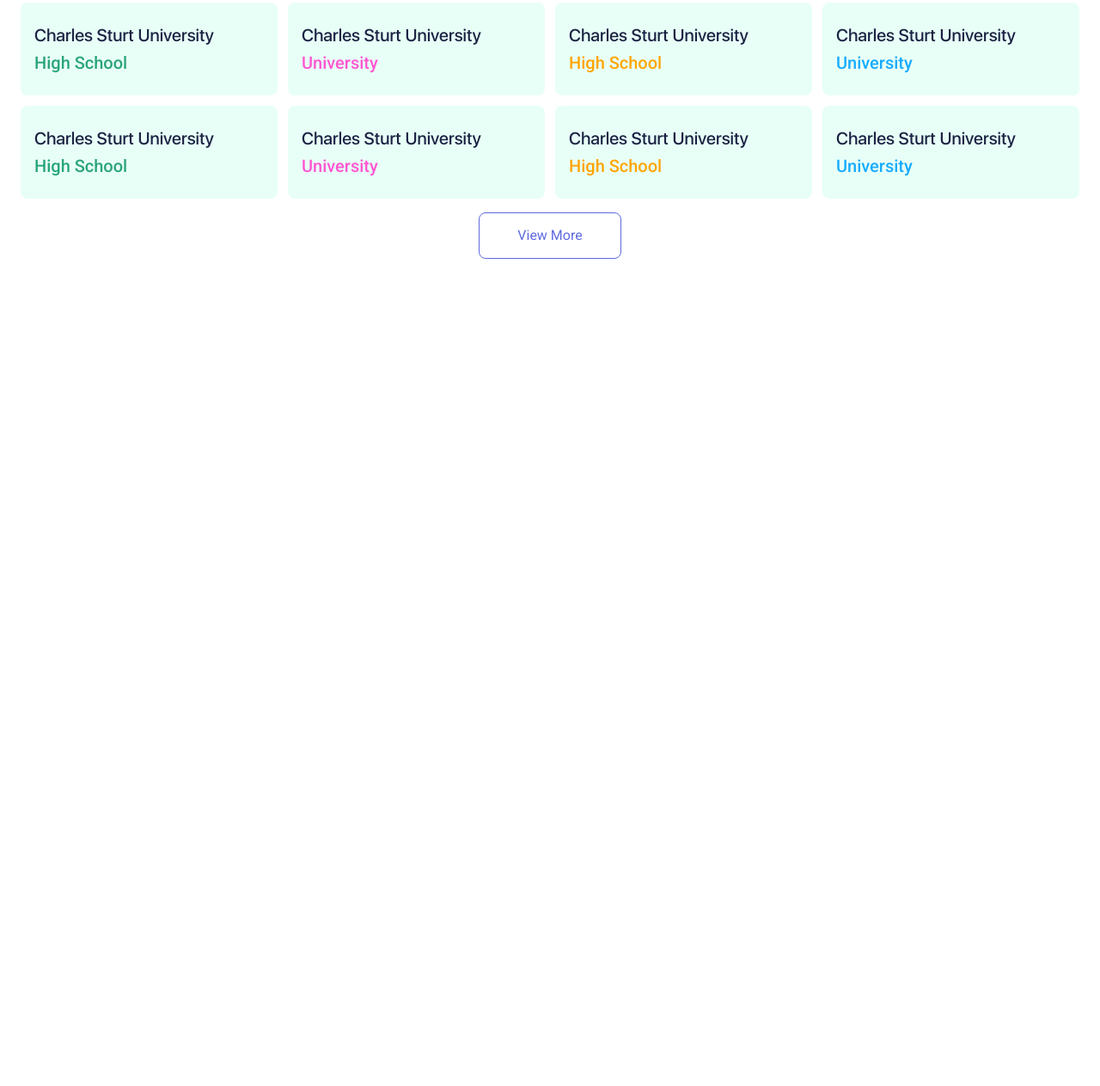
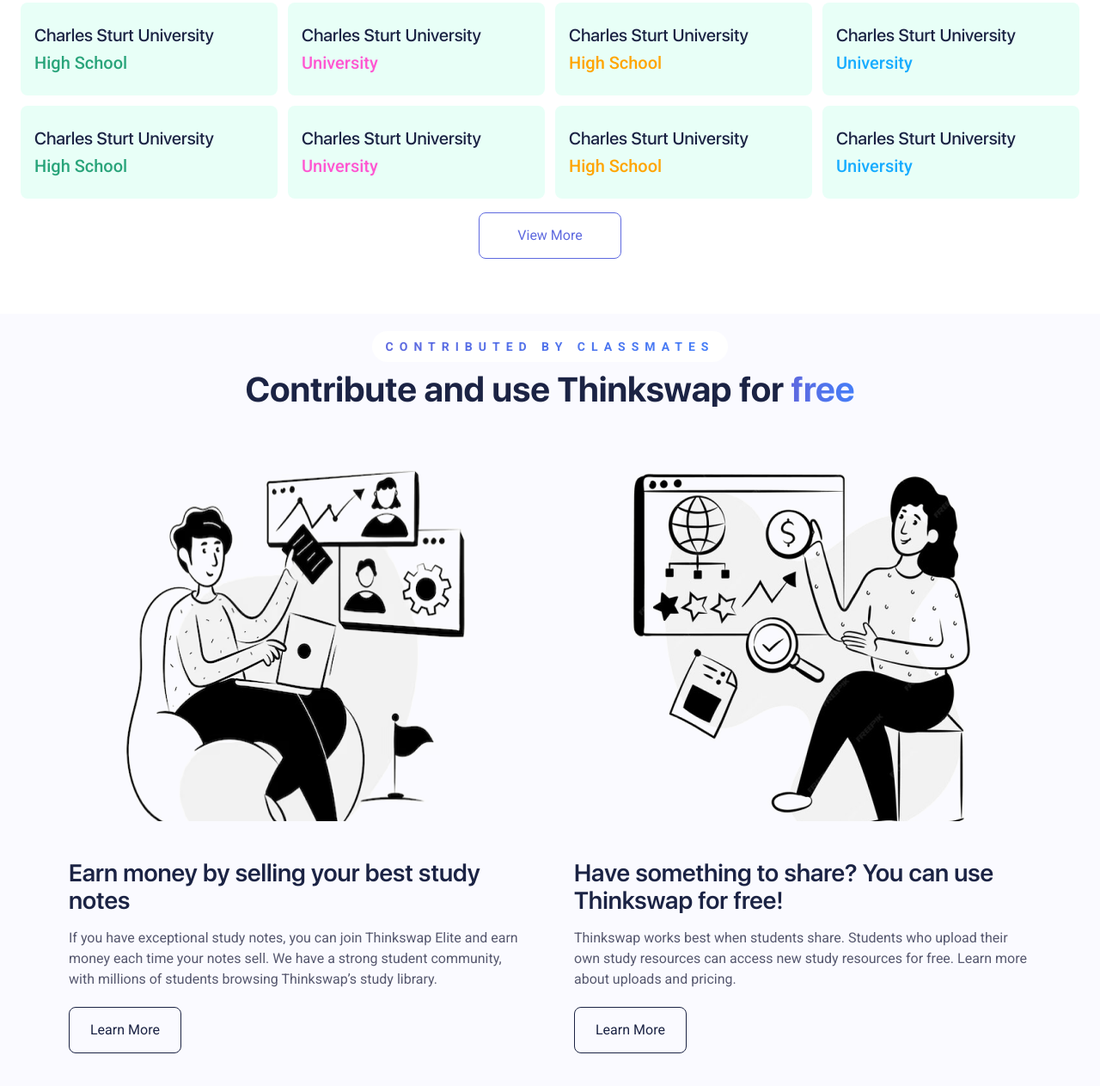
Before and after one commit to abduvalidev/just-brand, a website: page public/index.html in a window 1280 px wide. Shown: the part 1301-2564 px from the top of the page at 86% size. Before the commit the page ends 1666 px from the top, so only its background shows below. Drawn offline with Linux system fonts and the light colour scheme.

Commit message:
contributed by classmates section

```diff
--- a/public/index.html
+++ b/public/index.html
@@ -176,7 +176,7 @@
               <svg class="w-5 h-5 text-brand-blue-500" aria-hidden="true" xmlns="http://www.w3.org/2000/svg" fill="none" viewBox="0 0 20 20">
                 <path stroke="currentColor" stroke-linecap="round" stroke-linejoin="round" stroke-width="2" d="m19 19-4-4m0-7A7 7 0 1 1 1 8a7 7 0 0 1 14 0Z"/>
               </svg>
-              <input type="search" class="block w-full text-sm text-gray-900 bg-gray-50 outline-none placeholder:text-sm" placeholder="Search for your university or school certificate" required />
+              <input type="search" class="block w-full text-sm text-gray-900 outline-none placeholder:text-sm" placeholder="Search for your university or school certificate" required />
 
               <button type="button" class="hidden sm:block common-btn font-semibold rounded-lg text-sm px-4 py-2">
                 Search
@@ -217,8 +217,53 @@
     </section>
 
     <!-- contributed by classmates -->
-    <section>
+    <section class="bg-brand-gray-50 py-5 pb-8 md:pb-16">
+      <div class="max-w-base mx-auto px-4 lg:px-6">
+        <div class="text-center">
+          <div class="bg-white w-max rounded-full mx-auto px-4 py-2">
+            <p class="bg-clip-text bg-gradient-to-l from-brand-blue-400 to-brand-blue-500 tracking-[7px] text-transparent text-xs md:text-sm font-roboto font-semibold uppercase">
+              contributed by classmates
+            </p>
+          </div>
 
+          <h2 class="font-display font-bold text-brand-dark-500 text-4xl md:text-heading-sm leading-[1] line-clamp-2 mt-3">
+            Contribute and use Thinkswap for
+            <span class="bg-clip-text bg-gradient-to-l from-brand-blue-400 to-brand-blue-500 text-transparent">
+              free
+            </span>
+          </h2>
+        </div>
+
+        <div class="grid md:grid-cols-2 gap-14 text-center md:text-left mt-10 md:mt-14">
+          <div>
+            <img class="mix-blend-darken" src="./img/male.png" alt="">
+            <h4 class="font-display font-semibold text-2xl md:text-3l text-brand-dark-500 mt-5 md:mt-11">
+              Earn money by selling your best study notes
+            </h4>
+            <p class="font-roboto text-brand-gray-700 mt-4">
+              If you have exceptional study notes, you can join Thinkswap Elite and earn money each time your notes sell. We have a strong student community, with millions of students browsing Thinkswap’s study library.
+            </p>
+
+            <a href="#" class="block w-full sm:w-max border border-brand-dark-500 text-brand-dark-500 rounded-lg transition duration-300 hover:bg-brand-dark-500 hover:border-transparent hover:shadow-md hover:text-white mx-auto md:mx-0 mt-5 py-3.5 px-6">
+              Learn More
+            </a>
+          </div>
+
+          <div>
+            <img class="mix-blend-darken" src="./img/woman.png" alt="">
+            <h4 class="font-display font-semibold text-2xl md:text-3l text-brand-dark-500 mt-5 md:mt-11">
+              Have something to share? You can use Thinkswap for free!
+            </h4>
+            <p class="font-roboto text-brand-gray-700 mt-4">
+              Thinkswap works best when students share. Students who upload their own study resources can access new study resources for free. Learn more about uploads and pricing.
+            </p>
+
+            <a href="#" class="block w-full sm:w-max border border-brand-dark-500 text-brand-dark-500 rounded-lg transition duration-300 hover:bg-brand-dark-500 hover:border-transparent hover:shadow-md hover:text-white mx-auto md:mx-0 mt-5 py-3.5 px-6">
+              Learn More
+            </a>
+          </div>
+        </div>
+      </div>
     </section>
   </main>
   <script src="./js/index.js"></script>
--- a/tailwind.config.js
+++ b/tailwind.config.js
@@ -9,6 +9,7 @@
         'inter': 'Inter'
       },
       fontSize: {
+        '3l': '1.75rem',
         'heading-sm': '2.5rem',
         'heading-1': '4rem'
       },
```
Also changed, not shown: public/css/styles.css, public/img/male.png (added), public/img/woman.png (added).
